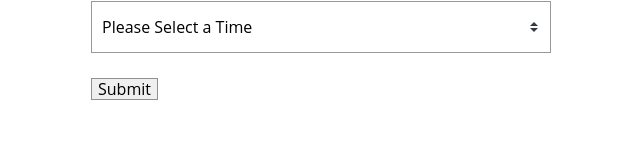
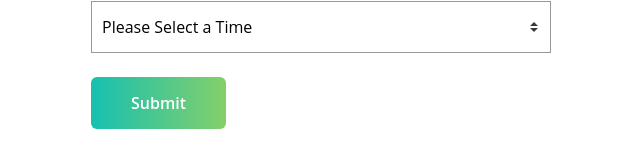
Before and after one commit to IamManchanda/real-world-vue, a Vue app: page /event/create in a window 1280 px wide. Shown: the part 873-1019 px from the top of the page, without its empty margins (319-959 px from the left). Before the commit the page ends 994 px from the top, so only its background shows below. Built offline with nearby package versions, Linux system fonts and the light colour scheme.

Commit message:
BaseButton component!

```diff
--- a/db.json
+++ b/db.json
@@ -220,6 +220,18 @@
       "date": "",
       "time": "2:00",
       "attendees": []
+    },
+    {
+      "id": "32478b8f-6e81-4db4-892c-9463b9010926",
+      "user": "Harry Manchanda",
+      "category": "",
+      "organizer": "Harry Manchanda",
+      "title": "",
+      "description": "",
+      "location": "",
+      "date": "",
+      "time": "",
+      "attendees": []
     }
   ]
 }
--- /dev/null
+++ b/src/components/BaseButton.vue
@@ -0,0 +1,92 @@
+<template>
+  <div>
+    <button
+      class="button"
+      v-bind="$attrs"
+      :class="buttonClass"
+      v-on="$listeners"
+    >
+      <slot />
+    </button>
+  </div>
+</template>
+
+<script>
+export default {
+  inheritAttrs: false,
+  props: {
+    buttonClass: {
+      type: String,
+      default: "",
+    },
+  },
+};
+</script>
+
+<style scoped>
+.button {
+  display: inline-flex;
+  align-items: center;
+  justify-content: space-between;
+  height: 52px;
+  padding: 0 40px;
+  background: transparent;
+  border: none;
+  border-radius: 6px;
+  text-align: center;
+  font-weight: 600;
+  white-space: nowrap;
+  transition: all 0.2s linear;
+  cursor: pointer;
+}
+.button:hover {
+  -webkit-transform: scale(1.02);
+  transform: scale(1.02);
+  box-shadow: 0 7px 17px 0 rgba(0, 0, 0, 0.2), 0 6px 20px 0 rgba(0, 0, 0, 0.19);
+}
+.button:active {
+  -webkit-transform: scale(1);
+  transform: scale(1);
+  box-shadow: none;
+}
+.button:focus {
+  outline: 0;
+}
+.button.-fill-gradient {
+  background: linear-gradient(to right, #16c0b0, #84cf6a);
+  color: #ffffff;
+}
+.button:disabled {
+  -webkit-transform: scale(1);
+  transform: scale(1);
+  box-shadow: none;
+  background: #eeeeee;
+}
+.button + .button {
+  margin-left: 1em;
+}
+.button.-fill-gray {
+  background: rgba(0, 0, 0, 0.5);
+  color: #ffffff;
+}
+.button.-size-small {
+  height: 32px;
+}
+.button.-icon-right {
+  text-align: left;
+  padding: 0 20px;
+}
+.button.-icon-right > .icon {
+  margin-left: 10px;
+}
+.button.-icon-left {
+  text-align: right;
+  padding: 0 20px;
+}
+.button.-icon-left > .icon {
+  margin-right: 10px;
+}
+.button.-icon-center {
+  padding: 0 20px;
+}
+</style>
--- a/src/components/BaseSelect.vue
+++ b/src/components/BaseSelect.vue
@@ -7,8 +7,9 @@
         v-for="option in options"
         :key="option"
         :selected="option === value"
-        >{{ option }}</option
       >
+        {{ option }}
+      </option>
     </select>
   </div>
 </template>
--- a/src/views/EventCreate.vue
+++ b/src/views/EventCreate.vue
@@ -44,7 +44,9 @@
         :options="times"
         class="field"
       />
-      <input type="submit" class="button -fill-gradient" value="Submit" />
+      <BaseButton type="submit" button-class="-fill-gradient">
+        Submit
+      </BaseButton>
     </form>
   </div>
 </template>
```
